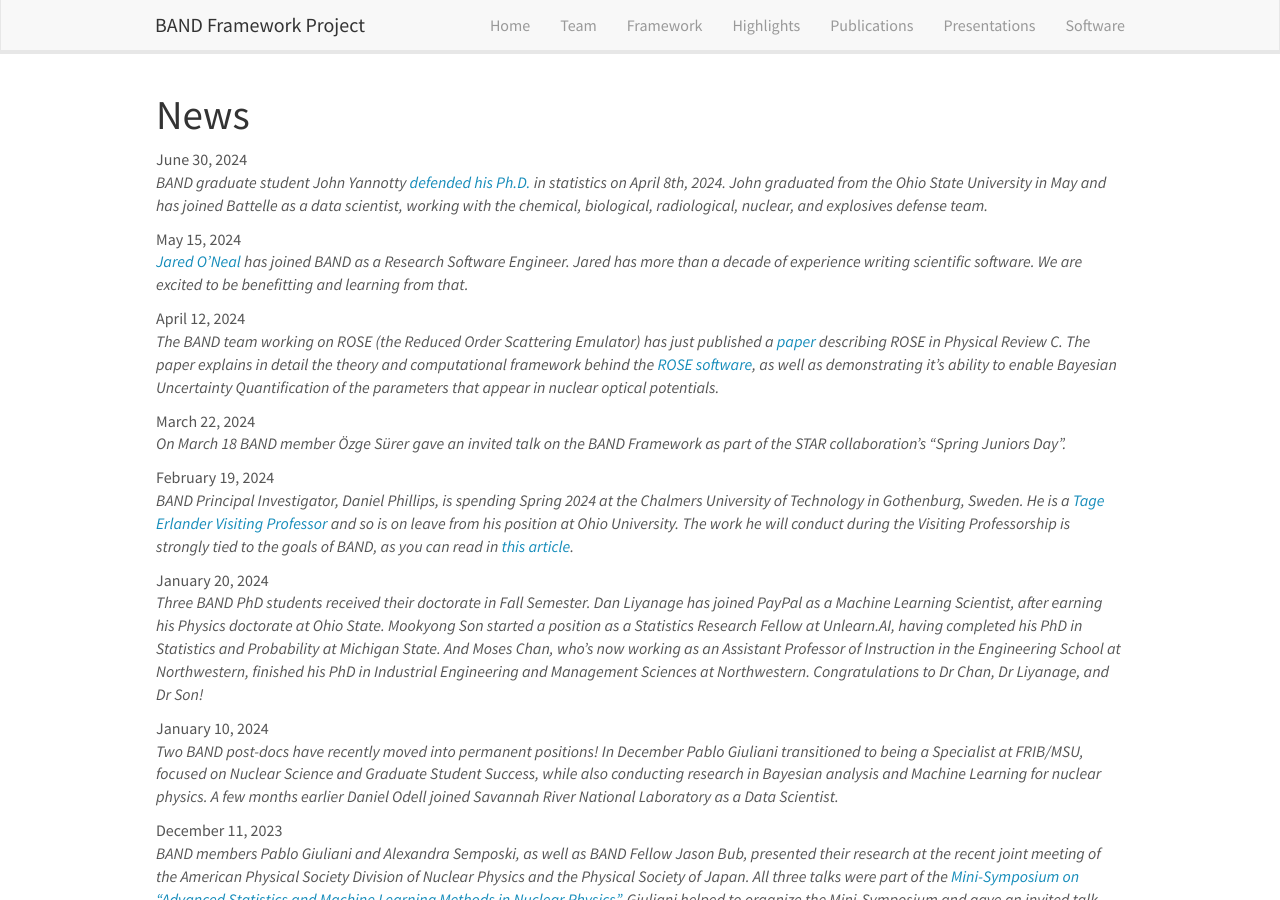
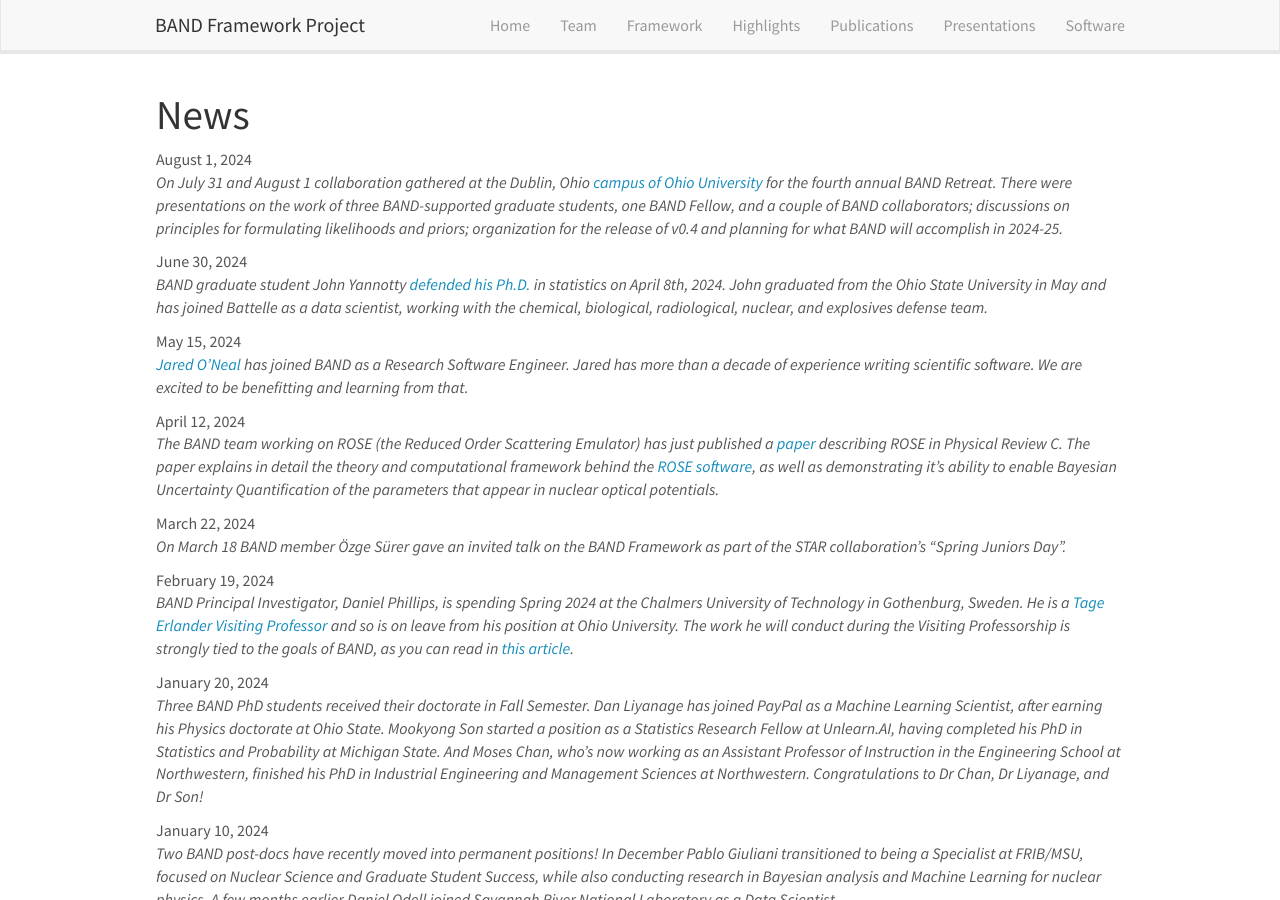
Before and after one commit to bandframework/bandframework.github.io, a Jekyll site: the page built from _pages/allnews.md, in a window 1280 px wide and 900 px high. Built offline with Jekyll 4.4.1, drawn with Linux system fonts in a browser that asks for light colours; nearby versions of some CDN libraries.

Commit message:
Added news item about Retreat

```diff
--- a/_data/news.yml
+++ b/_data/news.yml
@@ -1,3 +1,7 @@
+- date: August 1, 2024
+  headline: >
+    On July 31 and August 1 collaboration gathered at the Dublin, Ohio <a href="https://www.ohio.edu/chsp/dublin-center">campus of Ohio University</a> for the fourth annual BAND Retreat. There were presentations on the work of three BAND-supported graduate students, one BAND Fellow, and a couple of BAND collaborators; discussions on principles for formulating likelihoods and priors; organization for the release of v0.4 and planning for what BAND will accomplish in 2024-25.
+
 - date: June 30, 2024
   headline: >
     BAND graduate student John Yannotty <a href="https://stat.osu.edu/events/dissertation-defense-john-yannotty">defended his Ph.D.</a> in statistics on April 8th, 2024. John graduated from the Ohio State University in May and has joined Battelle as a data scientist, working with the chemical, biological, radiological, nuclear, and explosives defense team.
```
